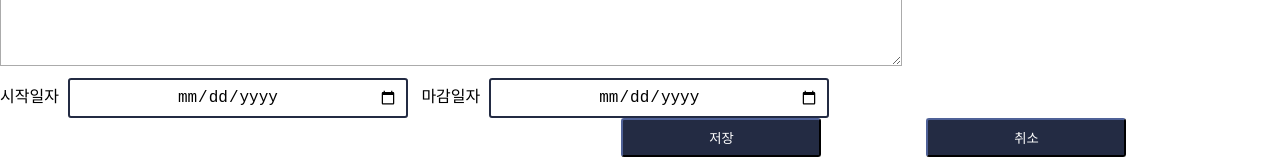
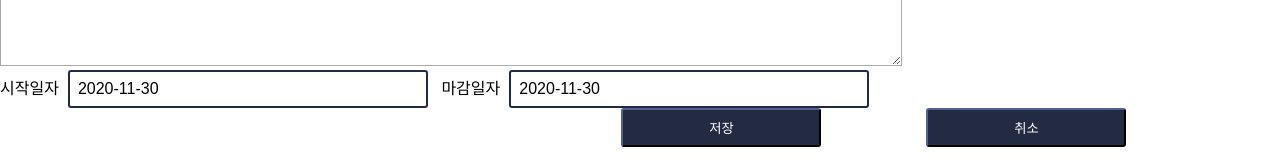
Before and after one commit to hyeju1123/webStudy3-toyProject, a React app in the folder front-end/: page /write in a window 1280 px wide. Shown: the part 176-344 px from the top of the page. Built offline with nearby package versions, Linux system fonts and the light colour scheme.

Commit message:
Date-Picker

```diff
--- a/front-end/package.json
+++ b/front-end/package.json
@@ -50,6 +50,7 @@
     "postcss-safe-parser": "5.0.2",
     "react": "^17.0.1",
     "react-app-polyfill": "^2.0.0",
+    "react-datepicker": "3.3.0",
     "react-day-picker": "7.4.8",
     "react-dev-utils": "^11.0.0",
     "react-dom": "^17.0.1",
--- a/front-end/src/page/write.js
+++ b/front-end/src/page/write.js
@@ -1,5 +1,8 @@
-import React, { Component } from "react";
+import React, { Component, useState } from "react";
 import "./main.css";
+
+import DatePicker from "react-datepicker";
+import "react-datepicker/dist/react-datepicker.css";
 
 class write extends Component {
   constructor(props) {
@@ -9,8 +12,8 @@ class write extends Component {
       title: "",
       link: "",
       content: "",
-      startDate: null,
-      endDate: null,
+      startDate: new Date(),
+      endDate: new Date(),
     };
   }
 
@@ -22,6 +25,14 @@ class write extends Component {
     e.preventDefault();
     console.log(this.state);
   };
+
+  onChangeStartDate(date) {
+    this.setState({ startDate: date });
+  }
+
+  onChangeEndDate(date) {
+    this.setState({ endDate: date });
+  }
 
   // state = {
   //     message: "",
@@ -65,7 +76,10 @@ class write extends Component {
   // }
 
   render() {
-    const { title, link, content, startDate, endDate } = this.state;
+    const { title, link, content } = this.state;
+    const { startDate } = this.state.startDate;
+    const { endDate } = this.state.endDate;
+
     return (
       <div className="write">
         <form action="/api/write" method="post" onSubmit={this.submitHandler}>
@@ -100,18 +114,34 @@ class write extends Component {
           </div>
           <div>
             시작일자&nbsp;&nbsp;
-            <input
+            {/* <input
               type="date"
               id="date"
               value={startDate}
               onChange={this.changeHandler}
+            /> */}
+            <DatePicker
+              id="startDate"
+              name="startDate"
+              value={startDate}
+              dateFormat="yyyy-MM-dd"
+              selected={this.state.startDate}
+              onChange={(date) => this.onChangeStartDate(date)}
             />
             &nbsp;&nbsp; 마감일자&nbsp;&nbsp;
-            <input
+            {/* <input
               type="date"
               id="date"
               value={endDate}
               onChange={this.changeHandler}
+            /> */}
+            <DatePicker
+              id="endDate"
+              name="endDate"
+              value={endDate}
+              dateFormat="yyyy-MM-dd"
+              selected={this.state.endDate}
+              onChange={(date) => this.onChangeEndDate(date)}
             />
           </div>
           <div id="submit_btn">
```
